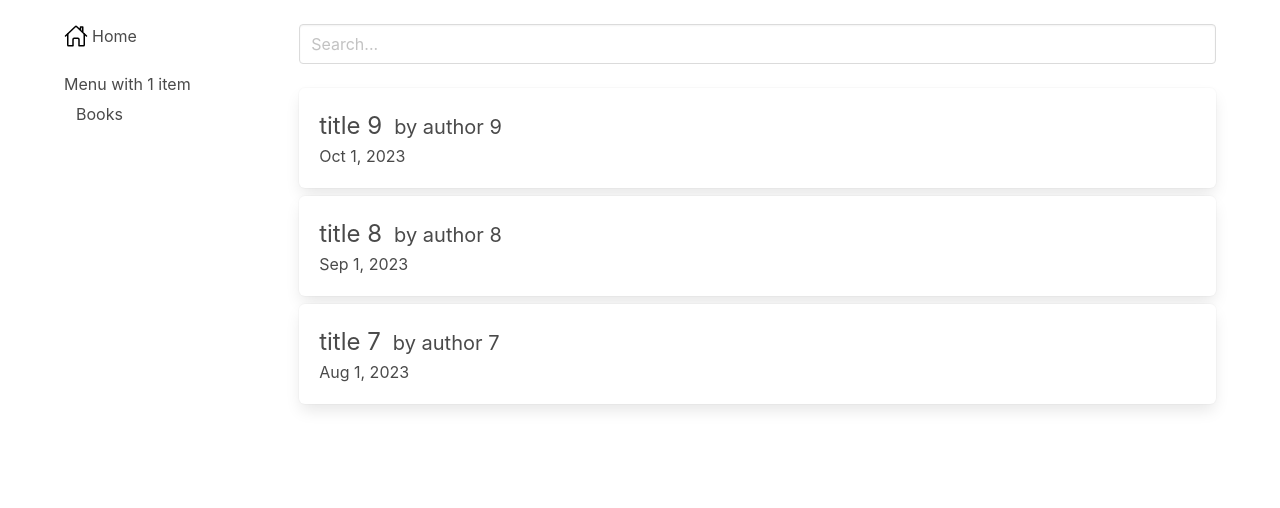
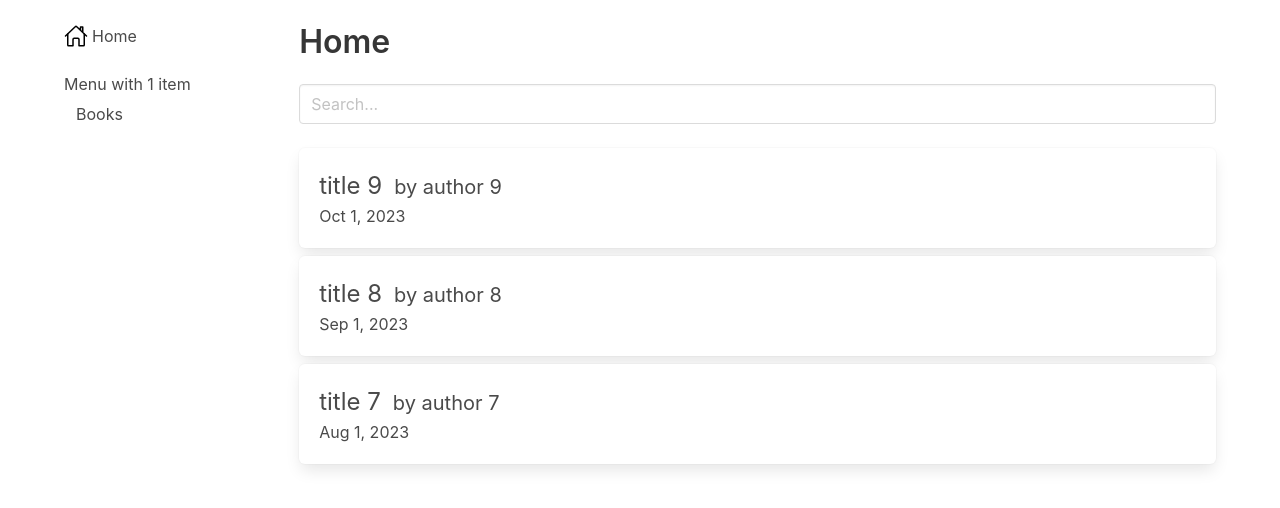
Before and after one commit to laszlofarkas/GAN-Integrity, an Angular app: page / in a window 1280 px wide. Shown: the top 508 px of the page. Built offline with nearby package versions, Linux system fonts and the light colour scheme.

Commit message:
add title

```diff
--- a/src/app/app-routing.module.ts
+++ b/src/app/app-routing.module.ts
@@ -8,11 +8,11 @@ const routes: Routes = [
   {
     path: 'book',
     children: [
-      { path: ':id', component: BookDetailsComponent },
-      { path: '**', component: BooksComponent },
+      { path: ':id', component: BookDetailsComponent, title: 'Book details' },
+      { path: '**', component: BooksComponent, title: 'Books' },
     ],
   },
-  { path: '**', component: HomeComponent },
+  { path: '**', component: HomeComponent, title: 'Home' },
 ];
 
 @NgModule({
--- a/src/app/app.component.html
+++ b/src/app/app.component.html
@@ -2,6 +2,9 @@
   <div class="columns">
     <app-menu class="column is-one-fifth"></app-menu>
     <div class="column">
+      <div class="block content">
+        <h1>{{ title.getTitle() }}</h1>
+      </div>
       <router-outlet></router-outlet>
     </div>
   </div>
--- a/src/app/app.component.ts
+++ b/src/app/app.component.ts
@@ -1,10 +1,11 @@
 import { Component } from '@angular/core';
+import { Title } from '@angular/platform-browser';
 
 @Component({
   selector: 'app-root',
   templateUrl: './app.component.html',
-  styleUrls: ['./app.component.scss']
+  styleUrls: ['./app.component.scss'],
 })
 export class AppComponent {
-  title = 'GAN-Integrity';
+  constructor(public title: Title) {}
 }
```
